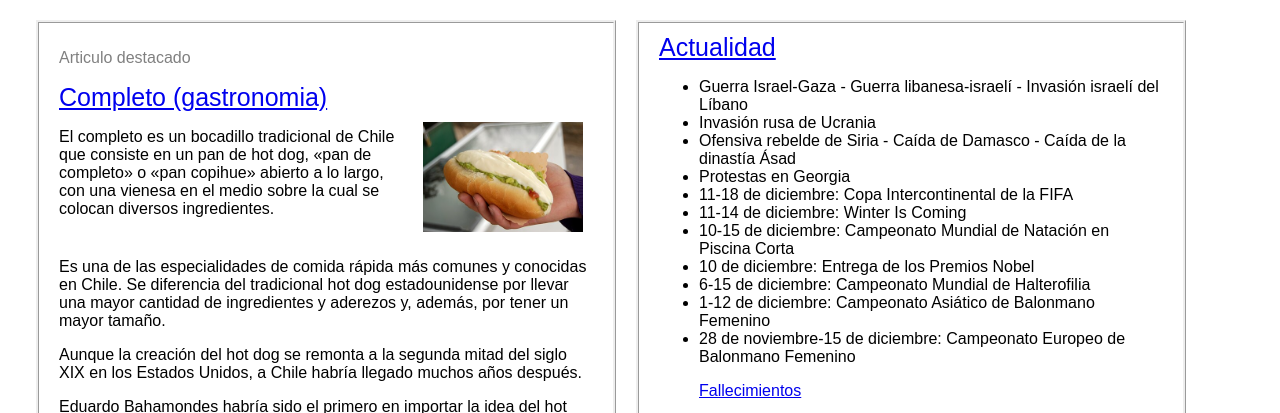
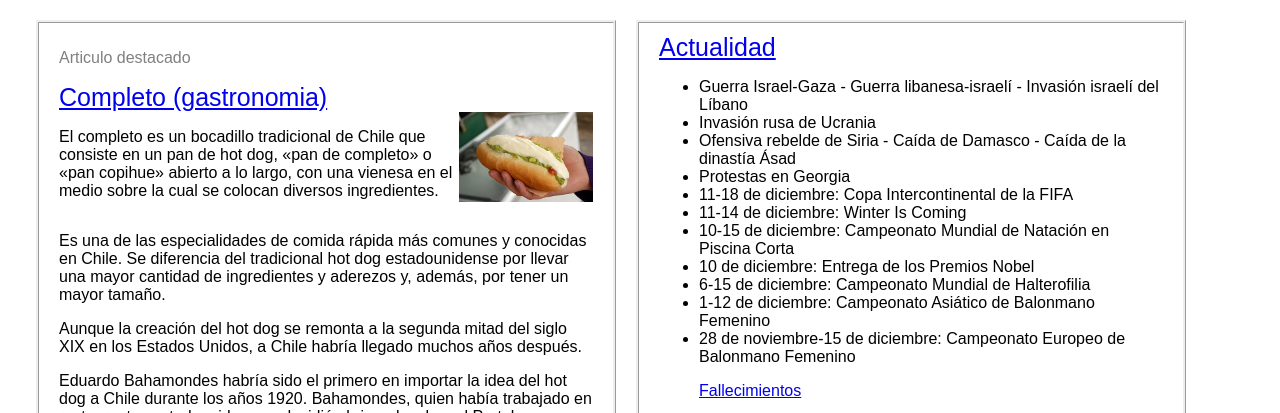
Before and after one commit to Vicentoidee/WikipediaFruna, a plain HTML site: page index.html in a window 1280 px wide. Shown: the part 323-736 px from the top of the page. Drawn offline with Linux system fonts and the light colour scheme.

Commit message:
arreglado

```diff
--- a/index.html
+++ b/index.html
@@ -110,7 +110,7 @@
                     <a class="titulo" href="https://es.wikipedia.org/wiki/Completo_(gastronomía)" target="_blank">Completo (gastronomia)</a>
                     <div id="first-p">
                         <p>El completo es un bocadillo tradicional de Chile que consiste en un pan de hot dog, «pan de completo» o «pan copihue» abierto a lo largo, con una vienesa en el medio sobre la cual se colocan diversos ingredientes.</p>
-                        <img id="completito" src="/materiales/Captura de pantalla 2024-12-12 010636.png" alt="completito">
+                        <button id="completito"></button>
                     </div>
                     <p>Es una de las especialidades de comida rápida más comunes y conocidas en Chile. Se diferencia del tradicional hot dog estadounidense por llevar una mayor cantidad de ingredientes y aderezos y, además, por tener un mayor tamaño.</p>
                     <p>Aunque la creación del hot dog se remonta a la segunda mitad del siglo XIX en los Estados Unidos, a Chile habría llegado muchos años después.</p>
--- a/wikipedia fruna.css
+++ b/wikipedia fruna.css
@@ -289,9 +289,12 @@ body {
 }
 
 #completito {
-    padding: 10px;
-    width: 160px;
-    height: 110px;
+    background-image: url(materiales/Captura\ de\ pantalla\ 2024-12-12\ 010636.png);
+    background-size: cover;
+    border: 0;
+    padding: 20px;
+    width: 400px;
+    height: 90px;
 }
 
 .sub-1 {
```
